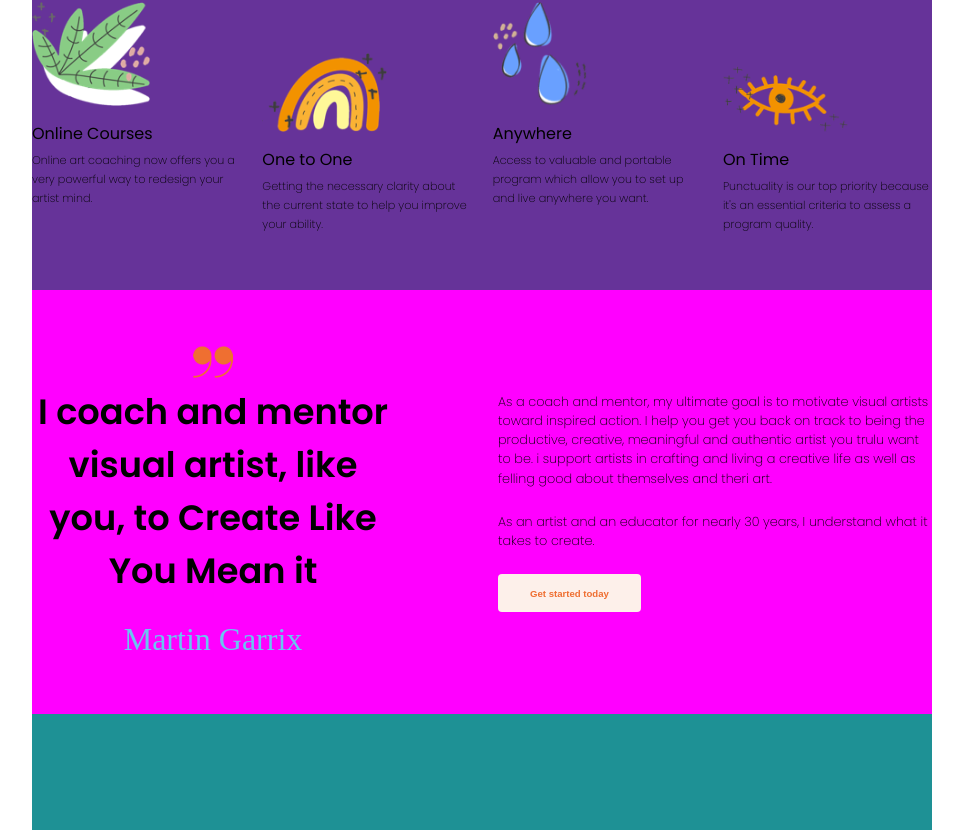
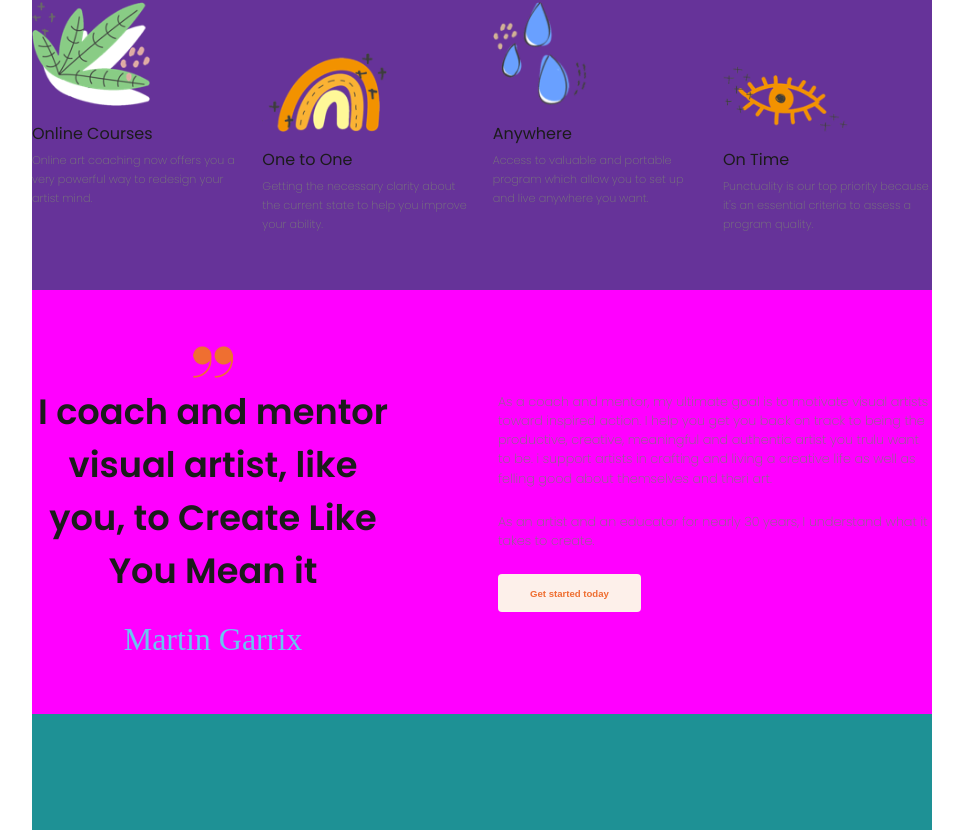
Before and after one commit to RenatoFringuello/proj-html-vuejs, a Vue app: page / in a window 1280 px wide. Shown: the part 830-1660 px from the top of the page, without its empty margins (158-1121 px from the left). Built offline with nearby package versions, Linux system fonts and the light colour scheme; grey boxes are pictures that could not be loaded; a web font is replaced by a local one.

Commit message:
change p color

```diff
--- a/src/style/general.scss
+++ b/src/style/general.scss
@@ -13,6 +13,7 @@
 body{
     //w100~900 & cursive w-400-600-800
     font-family: 'Poppins', sans-serif;
+    color:$cube-cod-gray;
 }
 
 a{
@@ -26,6 +27,7 @@
     font-weight: 200;
     line-height: 1.2rem;
     font-size: .7rem;
+    color: $cube-boulder;
 }
 
 //MIXINS
```
